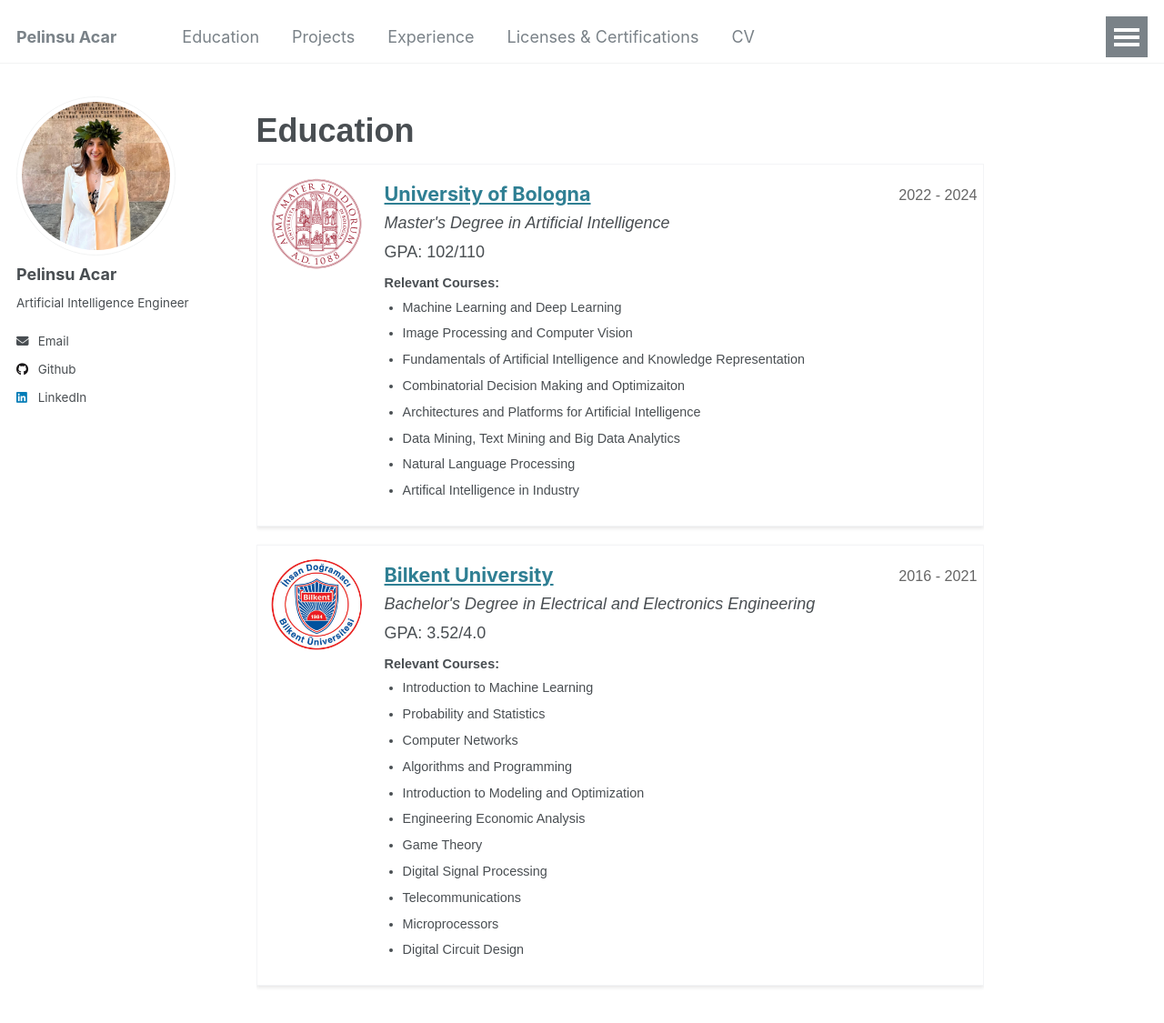
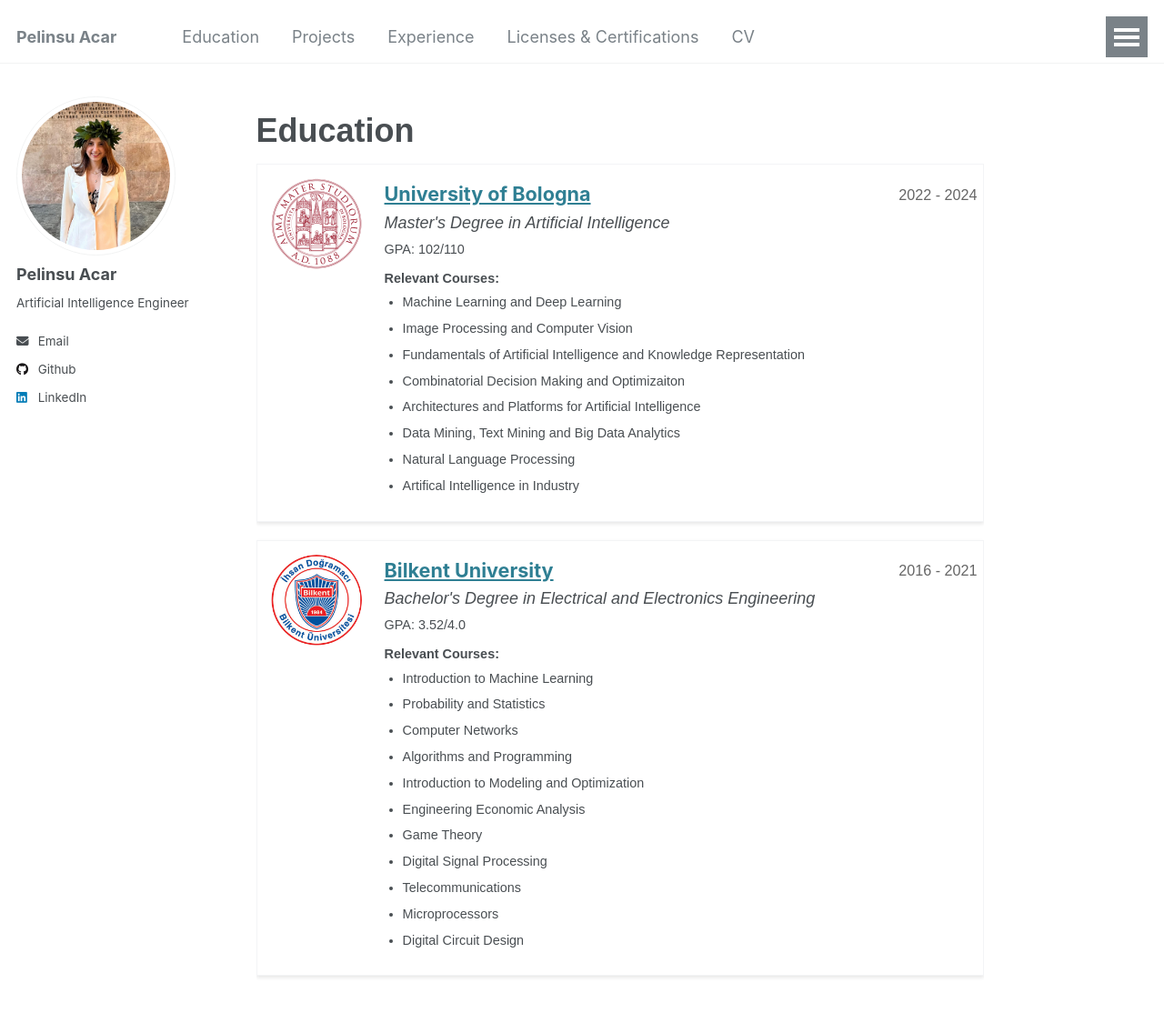
Before and after one commit to pelinsuacar/pelinsuacar.github.io, a Jekyll site: the page built from _pages/education.md, in a window 1280 px wide and 1140 px high. Shown: the top 1125 px of the window at 91% size. Built offline with Jekyll 4.4.1, drawn with Linux system fonts in a browser that asks for light colours.

Commit message:
Update education.html

```diff
--- a/_layouts/education.html
+++ b/_layouts/education.html
@@ -106,6 +106,7 @@ layout: default
     }
     .gpa {
       margin: 5px 0;
+      font-size: 0.8em;
     }
     .relevant-courses {
       margin-top: 10px;
@@ -175,12 +176,20 @@ layout: default
   .education-item a img {
     width: 40px;
     height: 40px;
-    margin-right: 15px; /* Adjust spacing for small screens */
+    margin-right: 5px; /* Adjust spacing for small screens */
+    top: 10px;
+    left: 5px;
   }
 
   .education-header h3 {
     font-size: 1em;
   }
+  .degree {
+     font-size: 0.8em;
+  }
+  .gpa {
+      font-size: 0.8em;
+    }
 
   .education-header span {
     font-size: 0.8em;
@@ -194,11 +203,19 @@ layout: default
   .education-item {
     padding: 10px;
   }
+  .degree {
+     font-size: 0.8em;
+  }
+  .gpa {
+      font-size: 0.8em;
+    }
 
   .education-item a img {
     width: 30px;
     height: 30px;
-    margin-right: 5px;
+    margin-right: 2px;
+    top: 5px;
+    left: 2px;
   }
 }
 }
```
